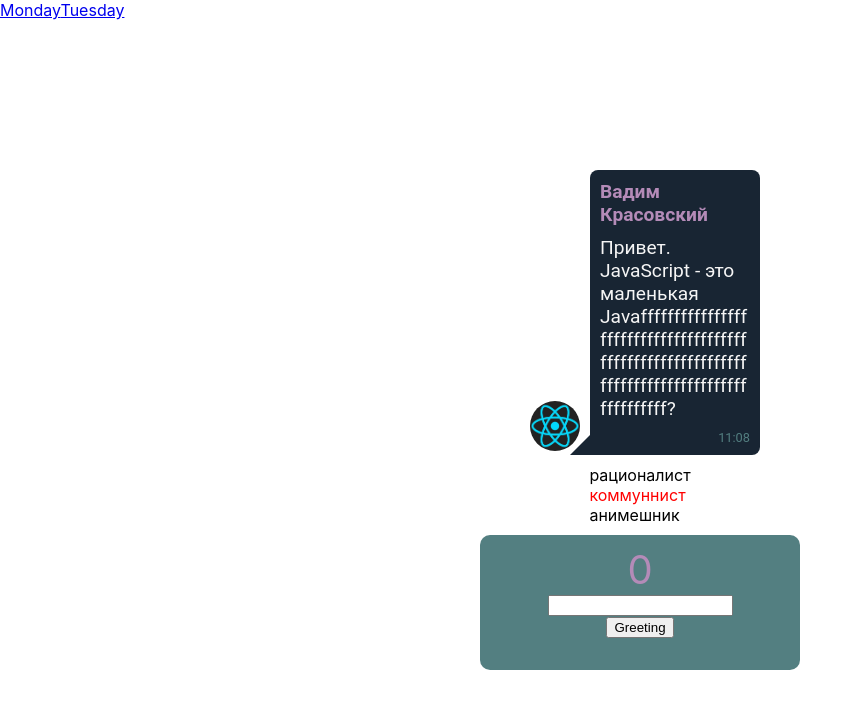
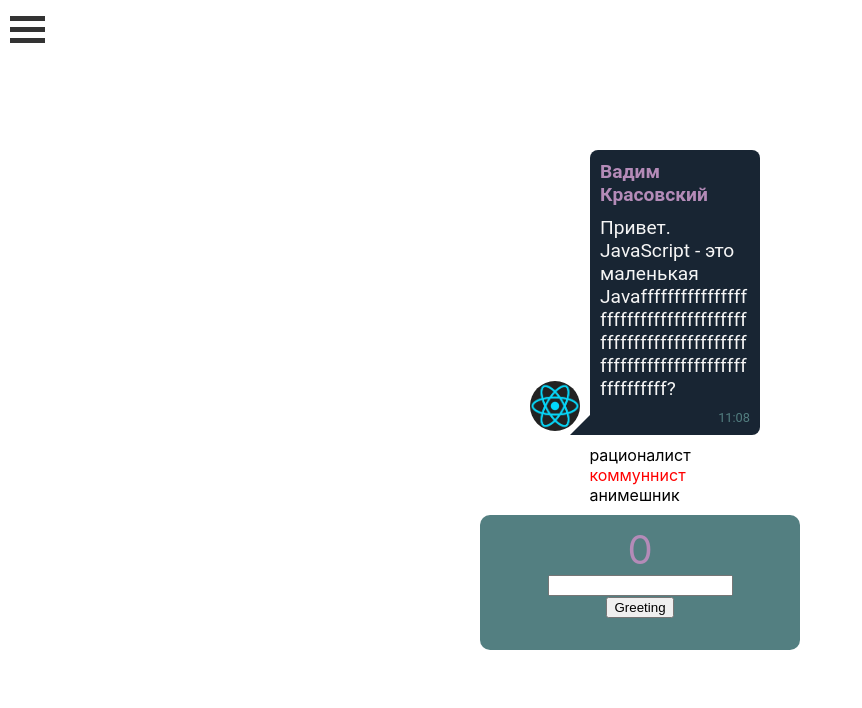
Before and after one commit to VadzimKrasouski/HomeworkIgnat_1, a React (Create React App) app: page / in a window 1280 px wide. Shown: the top 708 px of the page, without its empty margins (0-862 px from the left). Built offline with nearby package versions, Linux system fonts and the light colour scheme.

Commit message:
-burger btn

```diff
--- a/src/App.module.css
+++ b/src/App.module.css
@@ -1,2 +1,4 @@
 .wrapper {
+    position: relative;
+    overflow-x: hidden;
 }
--- a/src/Components/Main/Main.jsx
+++ b/src/Components/Main/Main.jsx
@@ -9,9 +9,9 @@ const Main = () => {
 
     return (
         <div className={styles.main}>
-           <Route exact path='/' component={Monday}/>
-           <Route  path='/monday' component={Monday}/>
-           <Route  path='/tuesday' component={Tuesday}/>
+            <Route exact path='/' component={Monday}/>
+            <Route path='/monday' component={Monday}/>
+            <Route path='/tuesday' component={Tuesday}/>
         </div>);
 };
 
--- a/src/Components/Menu/Menu.jsx
+++ b/src/Components/Menu/Menu.jsx
@@ -3,17 +3,55 @@ import styles from './Menu.module.css';
 import {NavLink} from "react-router-dom";
 
 
-const Menu = () => {
+class Menu extends React.Component {
 
-    return (
-        <div className={styles.menu}>
-        <div className={styles.menu_btn}>
-            <nav className={styles.nav}>
-                <NavLink to='/monday' activeClassName={styles.active}>Monday</NavLink>
-                <NavLink to='/tuesday' activeClassName={styles.active}>Tuesday</NavLink>
-            </nav>
-        </div>
-        </div>);
-};
+    state = {
+        isHidden: true,
+    }
+
+    onButtonClick = () => {
+        this.setState({isHidden: !this.state.isHidden})
+    }
+
+
+    componentDidMount() {
+        document.addEventListener('mousedown', this.handleClick, false);
+    }
+
+
+    handleClick = (e) => {
+        if (this.node.contains(e.target)) {
+            return;
+        }
+        this.setState({isHidden: true})
+    }
+
+
+    render() {
+
+        let classActive = this.state.isHidden === true ?
+            styles.menu : styles.menu + " " + styles.menuActive;
+        let classActiveBtn1 = this.state.isHidden === true ?
+            styles.bar1 : styles.changeBar1;
+        let classActiveBtn2 = this.state.isHidden === true ?
+            styles.bar2 : styles.changeBar2;
+        let classActiveBtn3 = this.state.isHidden === true ?
+            styles.bar3 : styles.changeBar3;
+
+        return (
+            <div className={classActive} ref={node => this.node = node}>
+                <div className={styles.menuBtn} onClick={this.onButtonClick}>
+                    <div className={classActiveBtn1}/>
+                    <div className={classActiveBtn2}/>
+                    <div className={classActiveBtn3}/>
+                </div>
+                <nav className={styles.menuList}>
+                    <NavLink to='/monday' activeClassName={styles.active}>Monday</NavLink>
+                    <NavLink to='/tuesday' activeClassName={styles.active}>Tuesday</NavLink>
+                </nav>
+            </div>
+        );
+    }
+}
 
 export default Menu;
--- a/src/Components/Menu/Menu.module.css
+++ b/src/Components/Menu/Menu.module.css
@@ -1,7 +1,72 @@
 .menu {
-
+    position: fixed;
+    left: 0;
+    top: 0;
+    width: 30%;
+    height: 100vh;
+    display: flex;
+    align-items: center;
+    justify-content: center;
+    background-color: #537f81;
+    transition: 0.5s;
+    transform: translateX(-100%);
 }
 
-.menu_btn {
+.menuActive {
+    transform: translateX(0%);
+}
 
+.active {
+    color: white;
 }
+
+.menuList {
+    display: flex;
+    justify-content: center;
+    align-items: center;
+    height: 50%;
+    flex-direction: column;
+}
+
+.menuList a {
+    text-decoration: none;
+    text-transform: uppercase;
+    font-weight: 900;
+    cursor: pointer;
+}
+
+.menuBtn {
+    display: inline-block;
+    position: absolute;
+    right: -45px;
+    top: 10px;
+}
+
+.menuBtn:hover{
+    cursor: pointer;
+}
+
+.bar1, .bar2, .bar3 {
+    width: 35px;
+    height: 5px;
+    background-color: #333;
+    margin: 6px 0;
+    transition: 0.5s;
+}
+
+.changeBar1 {
+    composes: bar1;
+    -webkit-transform: rotate(-45deg) translate(-9px, 6px);
+    transform: rotate(-45deg) translate(-9px, 6px);
+}
+
+.changeBar2 {
+    composes: bar2;
+    opacity: 0;
+}
+
+.changeBar3 {
+    composes: bar3;
+    -webkit-transform: rotate(45deg) translate(-8px, -8px);
+    transform: rotate(45deg) translate(-8px, -8px);
+}
```
